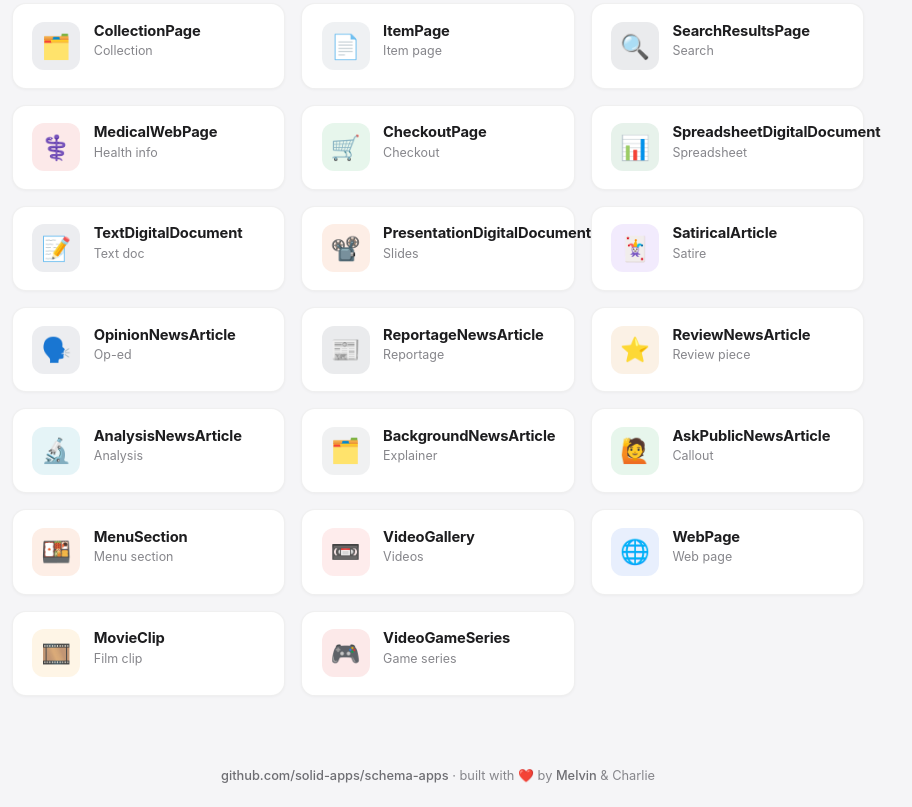
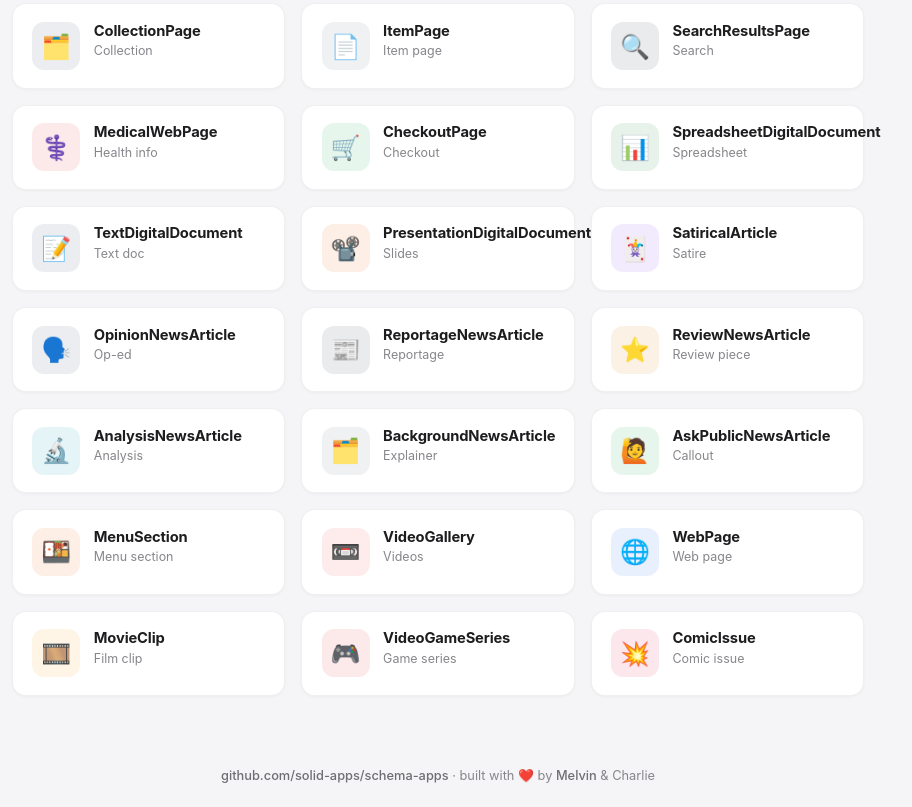
Before and after one commit to solid-apps/schema-apps, a website: page index.html in a window 1280 px wide. Shown: the part 8638-9445 px from the top of the page, without its empty margins (202-1114 px from the left). Drawn offline with Linux system fonts and the light colour scheme.

Commit message:
schema-apps: gallery entry for ComicIssue

```diff
--- a/index.html
+++ b/index.html
@@ -446,6 +446,7 @@ const APPS = [
   { file: "web-page.html", name: "WebPage", icon: "🌐", accent: "#2563eb", tag: "Web page" },
   { file: "movie-clip.html", name: "MovieClip", icon: "🎞️", accent: "#f59e0b", tag: "Film clip" },
   { file: "video-game-series.html", name: "VideoGameSeries", icon: "🎮", accent: "#dc2626", tag: "Game series" },
+  { file: "comic-issue.html", name: "ComicIssue", icon: "💥", accent: "#e11d48", tag: "Comic issue" },
 ];
 
 const grid = document.getElementById("grid");
```
